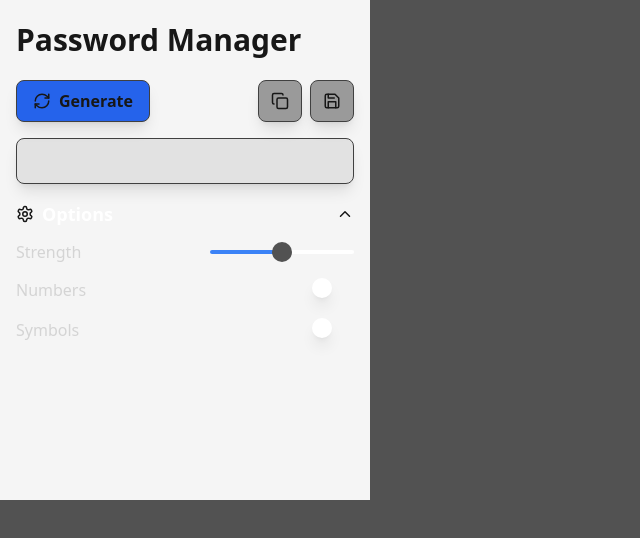
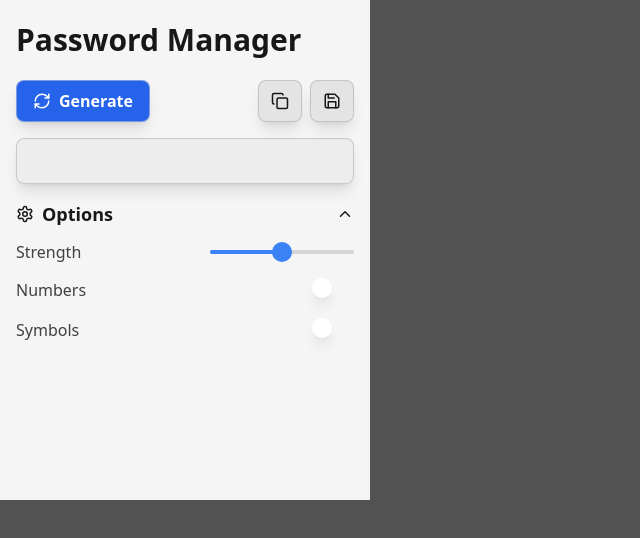
Before and after one commit to dev3-extensions/password-manager, a React (Vite) app: page / in a window 1280 px wide. Shown: the top 538 px of the page, without its empty margins (0-640 px from the left). Built offline with nearby package versions, Linux system fonts and the light colour scheme; a web font is replaced by a local one; what tailwindcss-radix would draw is missing.

Commit message:
fix: Updated Tailwind classes for light mode

```diff
--- a/index.html
+++ b/index.html
@@ -9,7 +9,7 @@
   <link rel="stylesheet" href="https://rsms.me/inter/inter.css">
 </head>
 
-<body class="bg-neutral-600">
+<body class="bg-neutral-600 text-neutral-900 dark:text-white">
   <div id="root"></div>
   <script type="module" src="/src/main.tsx"></script>
 </body>
--- a/src/App.tsx
+++ b/src/App.tsx
@@ -24,7 +24,7 @@ function App() {
 
   return (
     <>
-      <div className="min-h-[500px] w-[370px] bg-neutral-100 text-neutral-900 dark:bg-neutral-800 dark:text-white">
+      <div className="min-h-[500px] w-[370px] bg-neutral-100 dark:bg-neutral-900">
         <div className="flex flex-col gap-4 p-4">
           <p className="my-1.5 text-3xl font-bold">Password Manager</p>
           <div className="flex gap-2">
--- a/src/components/CopyButton.tsx
+++ b/src/components/CopyButton.tsx
@@ -1,3 +1,4 @@
+import clsx from 'clsx'
 import { Check, Copy } from 'lucide-react'
 import React from 'react'
 
@@ -30,7 +31,11 @@ function CopyButton({ password }: CopyButtonProps) {
     <button
       type="button"
       aria-label="Copy Password"
-      className="ml-auto rounded-lg border border-neutral-700 bg-neutral-700/50 px-3 py-2 shadow-lg hover:bg-blue-500/25"
+      className={clsx(
+        'ml-auto rounded-lg border px-3 py-2 shadow-lg hover:bg-blue-500/25',
+        'border-neutral-400/50 bg-neutral-300/50',
+        'dark:border-neutral-600/50 dark:bg-neutral-700/50'
+      )}
       onClick={copyPassword}
     >
       {/* Conditionally render the copy or check icon */}
--- a/src/components/GenerateButton.tsx
+++ b/src/components/GenerateButton.tsx
@@ -1,3 +1,4 @@
+import clsx from 'clsx'
 import { RefreshCw } from 'lucide-react'
 
 /**
@@ -14,7 +15,11 @@ function GenerateButton({ handler }: GenerateButtonProps) {
       aria-label="Generate Password"
       onClick={handler}
       id="generate"
-      className="flex items-center justify-center gap-2 rounded-lg border border-neutral-700 bg-blue-600 px-4 py-2 font-semibold shadow-lg hover:bg-blue-600/90"
+      className={clsx(
+        'flex items-center gap-2 rounded-lg border px-4 py-2 font-semibold text-white shadow-lg ',
+        'bg-blue-600 hover:bg-blue-600/90 active:bg-blue-700',
+        'border-neutral-300/50 dark:border-neutral-700'
+      )}
     >
       <RefreshCw size={18} />
       Generate
--- a/src/components/PasswordField.tsx
+++ b/src/components/PasswordField.tsx
@@ -1,3 +1,5 @@
+import clsx from 'clsx'
+
 /**
  * Type for the props of the PasswordDisplay component
  */
@@ -12,7 +14,11 @@ function PasswordField({ password }: PasswordFieldProps) {
       value={password}
       type="text"
       readOnly={true}
-      className="w-full rounded-lg border border-neutral-700 bg-neutral-700/10 p-2.5 font-mono font-medium shadow-lg outline-none hover:ring-1 hover:ring-blue-600/50 focus:ring-2 focus:ring-blue-600"
+      className={clsx(
+        'w-full rounded-lg border border-neutral-400/50 bg-neutral-400/10 p-2.5 font-mono font-medium shadow-lg outline-none ',
+        'dark:border-neutral-700 dark:bg-neutral-700/10',
+        'hover:ring-1 hover:ring-blue-600/50 focus:ring-2 focus:ring-blue-600'
+      )}
     />
   )
 }
--- a/src/components/PasswordOptions.tsx
+++ b/src/components/PasswordOptions.tsx
@@ -24,7 +24,7 @@ function PasswordOptions({
     <div className="flex flex-col gap-3">
       <div onClick={toggleOptions} className="flex items-center gap-2 rounded">
         <Settings size={18} />
-        <p className="text-lg font-semibold text-white">Options</p>
+        <p className="text-lg font-semibold">Options</p>
         {isOpen ? (
           <ChevronUp size={18} className="ml-auto" />
         ) : (
@@ -34,19 +34,19 @@ function PasswordOptions({
       {isOpen && (
         <>
           <div className="flex items-center justify-center">
-            <p className="font-medium text-neutral-300">Strength</p>
+            <p className="font-medium text-neutral-700 dark:text-neutral-300">Strength</p>
             <div className="ml-auto">
               <Slider setStrengthOption={setStrengthOption} />
             </div>
           </div>
           <div className="flex items-center justify-center">
-            <p className="font-medium text-neutral-300">Numbers</p>
+            <p className="font-medium text-neutral-700 dark:text-neutral-300">Numbers</p>
             <div className="ml-auto">
               <Switch onCheckedChange={setNumbersOption} defaultChecked={true} />
             </div>
           </div>
           <div className="flex items-center justify-center">
-            <p className="font-medium text-neutral-300">Symbols</p>
+            <p className="font-medium text-neutral-700 dark:text-neutral-300">Symbols</p>
             <div className="ml-auto">
               <Switch onCheckedChange={setSymbolsOption} defaultChecked={true} />
             </div>
--- a/src/components/SaveButton.tsx
+++ b/src/components/SaveButton.tsx
@@ -1,3 +1,4 @@
+import clsx from 'clsx'
 import { Save } from 'lucide-react'
 
 function SaveButton() {
@@ -5,7 +6,11 @@ function SaveButton() {
     <button
       type="button"
       aria-label="Save Password"
-      className="rounded-lg border border-neutral-700 bg-neutral-700/50 px-3 py-2 font-medium shadow-lg hover:bg-blue-500/25"
+      className={clsx(
+        'rounded-lg border px-3 py-2 font-medium shadow-lg hover:bg-blue-500/25',
+        'border-neutral-400/50 bg-neutral-300/50',
+        'dark:border-neutral-600/50 dark:bg-neutral-700/50'
+      )}
     >
       <Save size={18} />
     </button>
--- a/src/components/ui/Slider.tsx
+++ b/src/components/ui/Slider.tsx
@@ -15,14 +15,14 @@ function Slider({ setStrengthOption }: SliderProps) {
       onValueChange={(value: number[]) => {
         setStrengthOption(value[0] / 50) // Set the strength option to 0, 1 or 2
       }}
-      className="relative flex h-5 w-36 touch-none items-center"
+      className="group relative flex h-5 w-36 touch-none items-center"
     >
-      <SliderPrimitive.Track className="relative h-1 w-full grow rounded-full bg-white dark:bg-neutral-700 hover:dark:bg-neutral-600">
-        <SliderPrimitive.Range className="absolute h-full rounded-full bg-blue-500" />
+      <SliderPrimitive.Track className="relative h-1 w-full grow rounded-full bg-neutral-300 group-hover:bg-neutral-400 dark:bg-neutral-600 group-hover:dark:bg-neutral-700">
+        <SliderPrimitive.Range className="absolute h-full rounded-full bg-blue-500 group-hover:bg-blue-600" />
       </SliderPrimitive.Track>
       <SliderPrimitive.Thumb
         className={clsx(
-          'block h-5 w-5 rounded-full bg-neutral-600 dark:bg-white',
+          'block h-5 w-5 rounded-full bg-blue-500 dark:bg-white',
           'focus:outline-none focus-visible:ring focus-visible:ring-blue-500 focus-visible:ring-opacity-75'
         )}
       />
--- a/src/components/ui/Switch.tsx
+++ b/src/components/ui/Switch.tsx
@@ -13,8 +13,8 @@ function Switch({ onCheckedChange, defaultChecked }: SwitchProps) {
       defaultChecked={defaultChecked}
       className={clsx(
         'group',
-        'radix-state-checked:bg-blue-500',
-        'radix-state-unchecked:bg-gray-200 dark:radix-state-unchecked:bg-neutral-600',
+        'radix-state-checked:bg-blue-500 hover:radix-state-checked:bg-blue-600',
+        'radix-state-unchecked:bg-gray-300 hover:radix-state-unchecked:bg-gray-400 dark:radix-state-unchecked:bg-neutral-600 hover:dark:radix-state-unchecked:bg-neutral-700',
         'relative inline-flex h-[24px] w-[44px] flex-shrink-0 cursor-pointer rounded-full border-2 border-transparent transition-colors duration-200 ease-in-out',
         'focus:outline-none focus-visible:ring focus-visible:ring-blue-500 focus-visible:ring-opacity-75'
       )}
```
